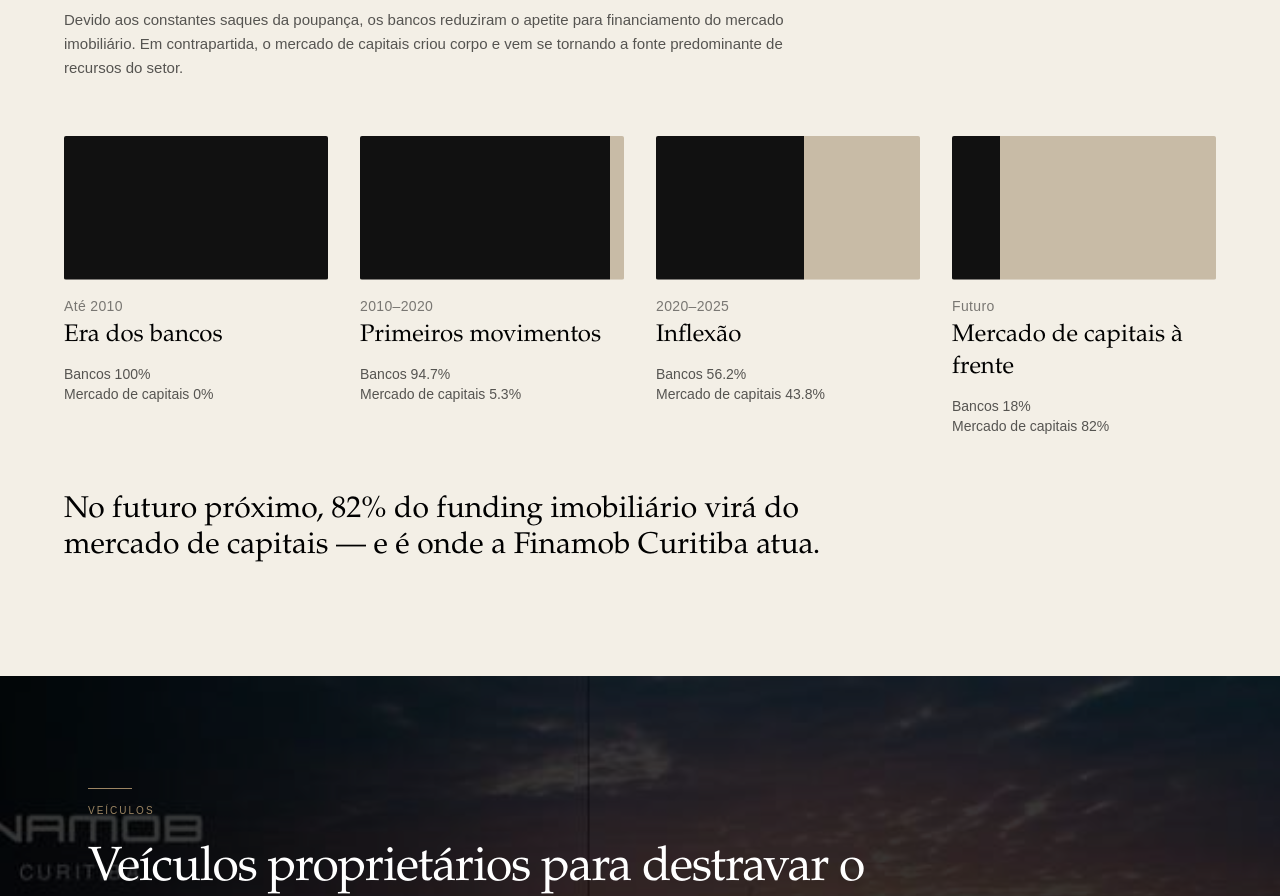
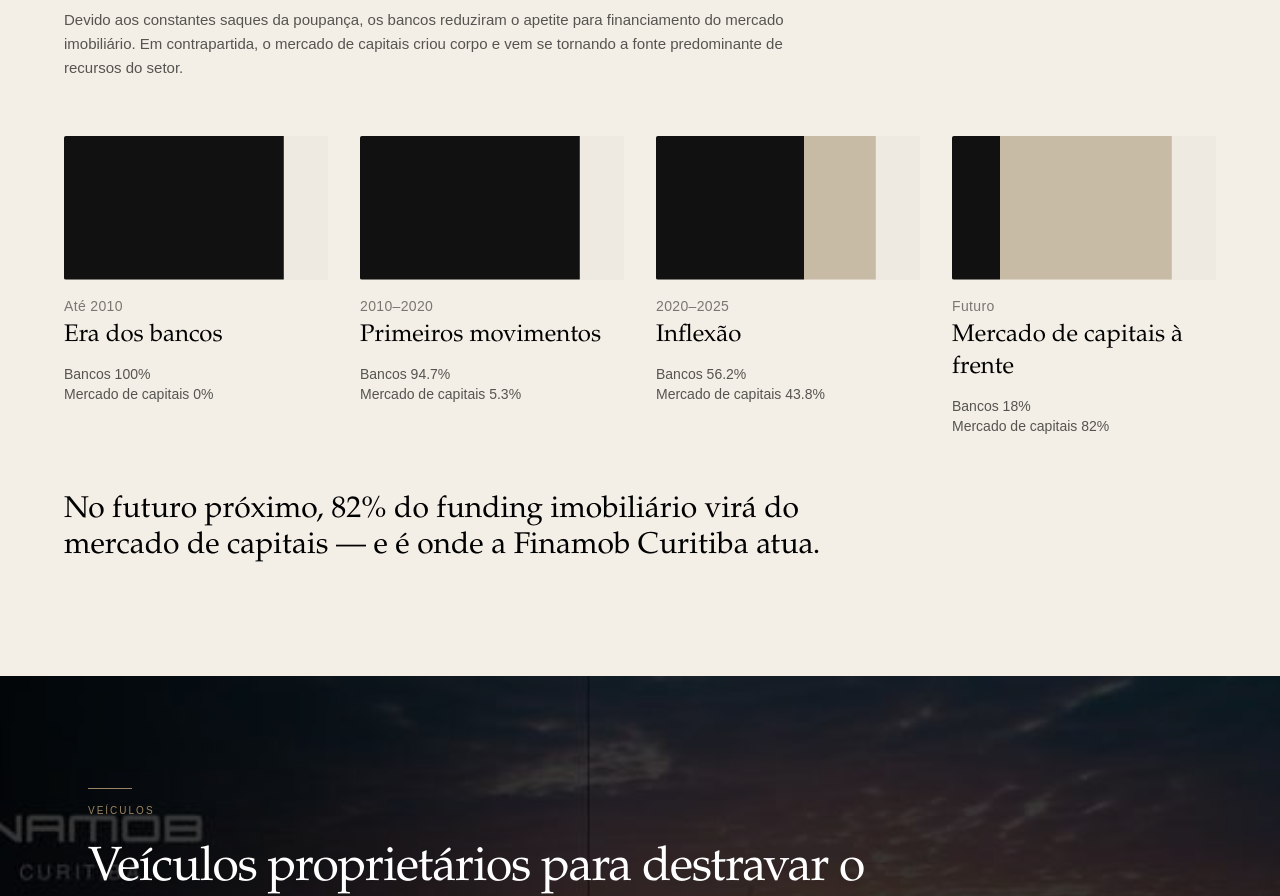
Before and after one commit to contatovinicaetano93-commits/finamobcuritiba, a React (Vite) app: page / in a window 1280 px wide. Shown: the part 3340-4236 px from the top of the page. Built offline with nearby package versions, Linux system fonts and the light colour scheme.

Commit message:
Amarrar o wipe das barras à rolagem, não ao tempo.
Co-authored-by: contato.vinicaetano93 <contato.vinicaetano93@gmail.com>

```diff
--- a/src/index.css
+++ b/src/index.css
@@ -200,13 +200,6 @@ img {
     width: var(--fill);
     animation: score-fill 1s cubic-bezier(0.16, 1, 0.3, 1) both;
   }
-
-  .market-wipe {
-    clip-path: inset(0 100% 0 0);
-    animation: market-wipe 1s cubic-bezier(0.16, 1, 0.3, 1) both;
-    animation-timeline: view();
-    animation-range: cover 8% cover 32%;
-  }
 }
 
 @keyframes hero-drift {
@@ -227,15 +220,6 @@ img {
   }
 }
 
-@keyframes market-wipe {
-  from {
-    clip-path: inset(0 100% 0 0);
-  }
-  to {
-    clip-path: inset(0 0 0 0);
-  }
-}
-
 @media (prefers-reduced-motion: reduce) {
   .hero-drift {
     animation: none;
@@ -244,9 +228,4 @@ img {
   .score-fill {
     animation: none;
   }
-
-  .market-wipe {
-    animation: none;
-    clip-path: inset(0 0 0 0);
-  }
 }
--- /dev/null
+++ b/src/lib/use-scroll-wipe.ts
@@ -0,0 +1,51 @@
+import { useEffect, useRef, useState, type RefObject } from 'react'
+import { prefersReducedMotion } from '@/lib/motion'
+
+/**
+ * Maps the element's position in the viewport to a left-to-right reveal.
+ * 0 = fully hidden (cream), 1 = fully wiped. Progress stays low while the
+ * block sits in the lower third, so a composed shot with content above
+ * still shows a partial bar.
+ */
+export function useScrollWipe(): [RefObject<HTMLDivElement | null>, number] {
+  const ref = useRef<HTMLDivElement>(null)
+  const [progress, setProgress] = useState(0)
+
+  useEffect(() => {
+    if (prefersReducedMotion()) {
+      setProgress(1)
+      return
+    }
+
+    const el = ref.current
+    if (!el) return
+
+    let frame = 0
+
+    const measure = () => {
+      const rect = el.getBoundingClientRect()
+      const vh = window.innerHeight
+      const start = vh
+      const end = vh * 0.32
+      const next = (start - rect.top) / (start - end)
+      setProgress(Math.min(1, Math.max(0, next)))
+    }
+
+    const onScroll = () => {
+      cancelAnimationFrame(frame)
+      frame = requestAnimationFrame(measure)
+    }
+
+    measure()
+    window.addEventListener('scroll', onScroll, { passive: true })
+    window.addEventListener('resize', onScroll)
+
+    return () => {
+      cancelAnimationFrame(frame)
+      window.removeEventListener('scroll', onScroll)
+      window.removeEventListener('resize', onScroll)
+    }
+  }, [])
+
+  return [ref, progress]
+}
--- a/src/pages/HomePage.tsx
+++ b/src/pages/HomePage.tsx
@@ -6,6 +6,7 @@ import { Kicker } from '@/components/Kicker'
 import { MotionCard } from '@/components/MotionCard'
 import { Reveal } from '@/components/Reveal'
 import { Button } from '@/components/ui/button'
+import { useScrollWipe } from '@/lib/use-scroll-wipe'
 import { EXTRA_PRODUCTS, FUNDING_PRODUCTS } from '@/data/products'
 import {
   FAREJADOR_HREF,
@@ -385,11 +386,21 @@ function formatPct(value: number): string {
 }
 
 function MarketStages() {
+  const [ref, progress] = useScrollWipe()
+  const hidden = (1 - progress) * 100
+
   return (
-    <div className="mt-14 grid gap-8 sm:grid-cols-2 lg:grid-cols-4">
+    <div
+      ref={ref}
+      className="mt-14 grid gap-8 sm:grid-cols-2 lg:grid-cols-4"
+    >
       {MARKET_STAGES.map((stage) => (
         <article key={stage.period} className="flex flex-col">
-          <SplitBar banks={stage.banks} capital={stage.capital} />
+          <SplitBar
+            banks={stage.banks}
+            capital={stage.capital}
+            hidden={hidden}
+          />
           <p className="mt-4 text-sm tracking-wide text-black/50">
             {stage.period}
           </p>
@@ -406,13 +417,24 @@ function MarketStages() {
   )
 }
 
-function SplitBar({ banks, capital }: { banks: number; capital: number }) {
+function SplitBar({
+  banks,
+  capital,
+  hidden,
+}: {
+  banks: number
+  capital: number
+  hidden: number
+}) {
   return (
     <div
       className="h-36 w-full overflow-hidden rounded-sm bg-[#efeae1]"
       aria-hidden="true"
     >
-      <div className="market-wipe flex h-full w-full">
+      <div
+        className="flex h-full w-full"
+        style={{ clipPath: `inset(0 ${hidden}% 0 0)` }}
+      >
         <span
           className="h-full shrink-0 bg-[#111]"
           style={{ width: `${banks}%` }}
```
